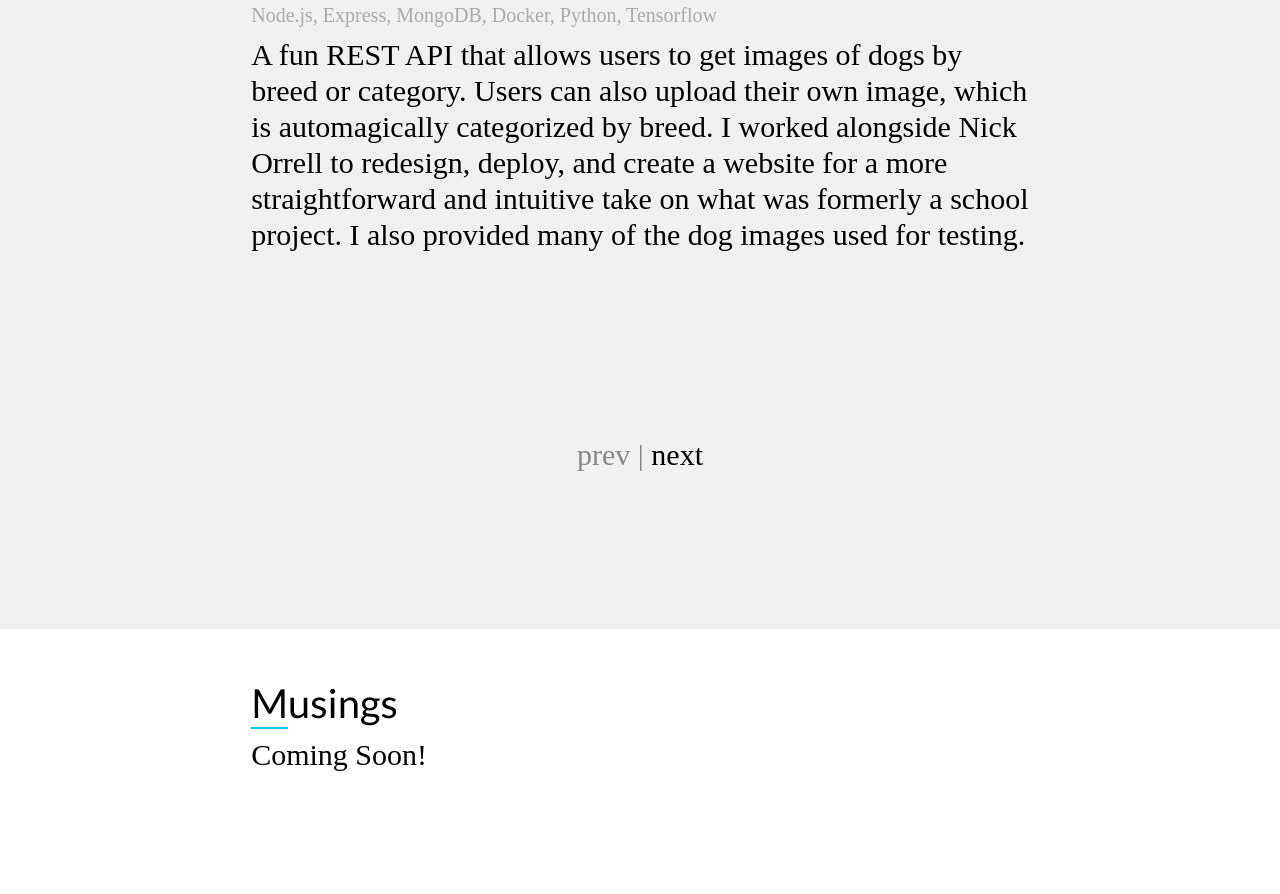
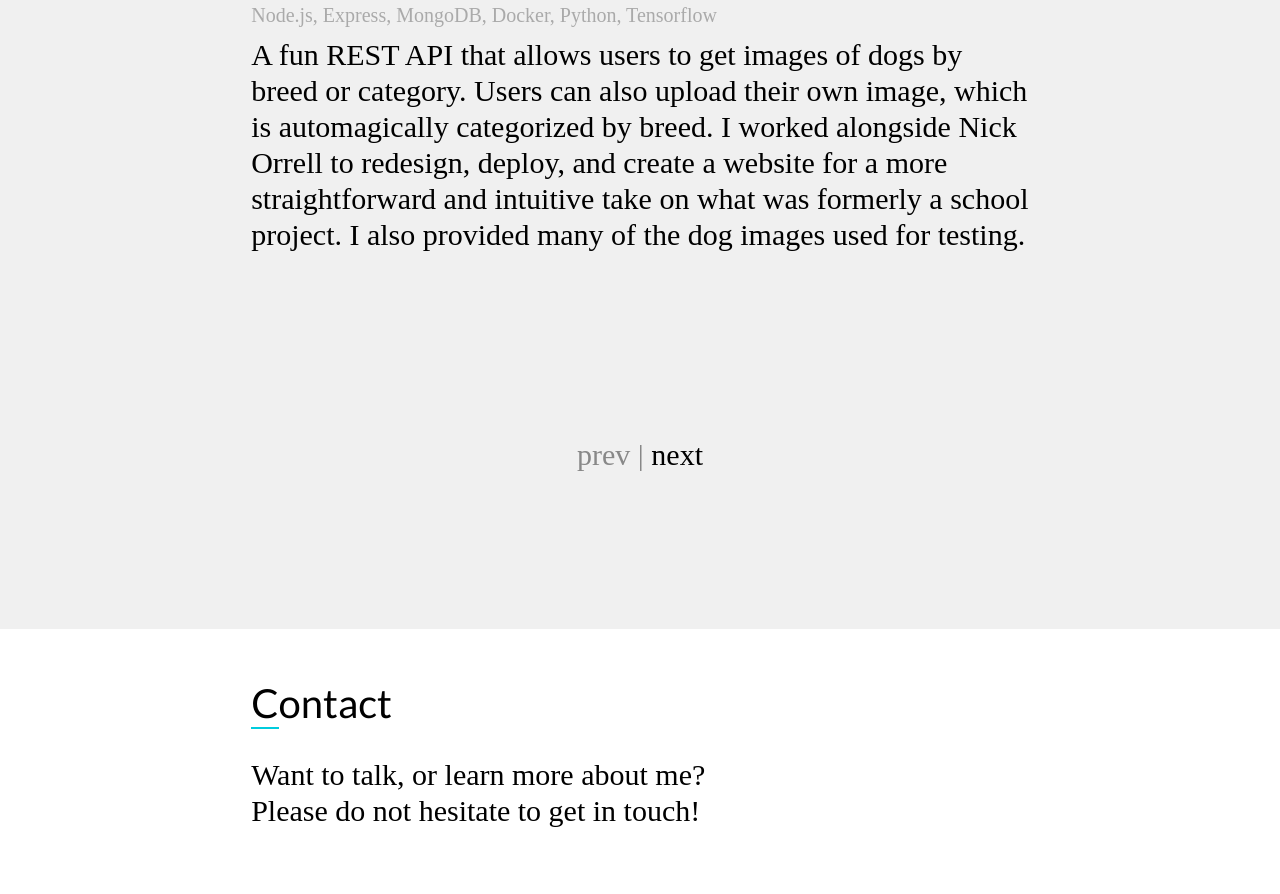
Before and after one commit to amedeekirk/Personal-Site, a website: page client/index.html in a window 1280 px wide. Shown: the part 2571-3465 px from the top of the page. Drawn offline with Linux system fonts and the light colour scheme.

Commit message:
removed musings

```diff
--- a/client/index.html
+++ b/client/index.html
@@ -27,7 +27,7 @@
         <div class="about__header">About</div>
         <div class="about__content">
             <p>Hi! 👋 I'm Amedee.</p>
-            <p>I'm a recent graduate from Oregon State University with a B.S. in Computer Science.</p>
+            <p>I'm graduate from Oregon State University with a B.S. in Computer Science.</p>
             <p>I love all things web development.</p>
             <p>I have a huge passion for learning anything and everything I can, including new software development tools, philosophy and Japanese.</p>
         </div>
@@ -62,11 +62,6 @@
         </div>
     </div>
 
-    <div class="blog">
-        <div class="blog__header">Musings</div>
-        <div class="blog__content">Coming Soon!</div>
-    </div>
-
     <div class="contact" id="contact">
         <div class="contact__header">Contact</div>
         <div class="contact__intro">
--- a/client/sass/main.scss
+++ b/client/sass/main.scss
@@ -8,7 +8,6 @@
 @import "components/button";
 
 @import "partials/about";
-@import "partials/blog";
 @import "partials/career";
 @import "partials/contact";
 @import "partials/header";
--- a/client/sass/partials/_blog.scss
+++ /dev/null
@@ -1,10 +0,0 @@
-.blog {
-
-  &__header {
-    @include  section-title;
-  }
-
-  &__content {
-    @include section-content;
-  }
-}
--- a/client/sass/partials/_grid.scss
+++ b/client/sass/partials/_grid.scss
@@ -1,13 +1,12 @@
 .wrapper {
   width: 100%;
   display: grid;
-  grid-template-rows: repeat(6, 100vh);
+  grid-template-rows: repeat(5, 100vh);
   grid-template-areas:
           "gh"
           "ga"
           "gw"
           "gp"
-          "gb"
           "gc";
 }
 
@@ -43,11 +42,6 @@
           "ga"
           ".";
 
-}
-
-.blog {
-  @include desktop-padding;
-  grid-area: gb;
 }
 
 .career {
@@ -87,7 +81,7 @@
 
 .contact {
   @include desktop-padding;
-  background-color: $color-off-white;
+  background-color: $color-white;
   grid-area: gc;
   display: grid;
   grid-template-rows: 2fr 4fr 8fr 2fr 4fr;
```
Also changed, not shown: client/css/index.css.
